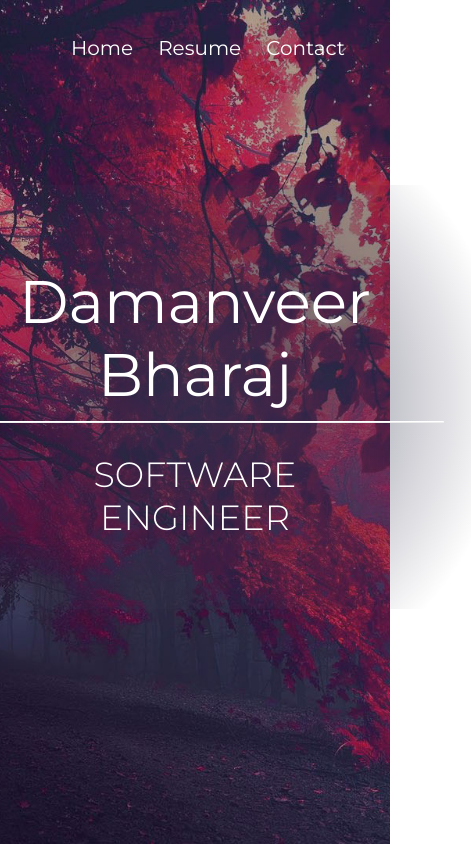
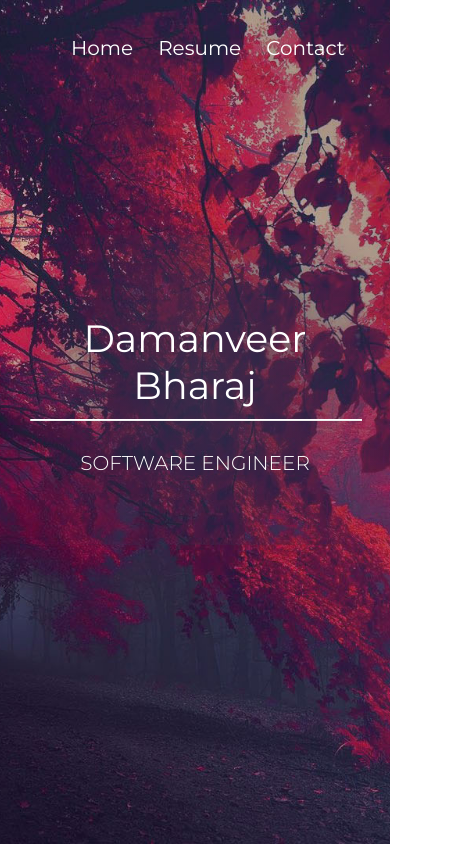
Before and after one commit to DamanB/portfolio, a React (Create React App) app: page / in a window 390 px wide. Shown: the whole page, 471 px wide, since content can reach past the window. Built offline with nearby package versions, Linux system fonts and the light colour scheme.

Commit message:
made hero responsive

```diff
--- a/src/styles/hero.css
+++ b/src/styles/hero.css
@@ -1,3 +1,29 @@
+/* responsive web variables */
+.hero{
+    --hero-header-fs: 38px;
+    --hero-subheader-fs: 20px;
+    --hero-content-padding: 60px 30px 60px 30px;
+    --hero-hr-width: 100%;
+}
+
+@media (min-width: 576px) {
+    .hero{
+        --hero-header-fs: 45px;
+        --hero-content-padding: 60px 10px 60px 10px;
+        --hero-hr-width: 120%;
+    }
+}
+
+@media (min-width: 992px) {
+    .hero{
+        --hero-header-fs: 60px;
+        --hero-subheader-fs: 35px;
+        --hero-content-padding: 60px 100px 60px 100px;
+        --hero-hr-width: 140%;
+    }
+}
+
+
 .hero {
     width: 100%;
     height: 100vh;
@@ -15,24 +41,24 @@
 }
 
 .hero-content {
-    margin-top: -50px;
+    margin-top: -65px;
     text-align: center;
-    padding: 60px 100px 60px 100px;
+    padding: var(--hero-content-padding);
     background:radial-gradient(circle at 50% 50%, rgba(49, 49, 77, 0.76) 0%, rgba(0, 0, 0, 0) 90%);
 }
 
 .hero-content h1{
     margin: 20px 0 10px 0;
-    font-size: 60px;
+    font-size: var(--hero-header-fs);
 }
 
 .hero-hr{
     border-top: 1px solid var(--light);
-    width: 140%;
-    margin-left: -20%;
+    width: var(--hero-hr-width);
+    margin-left: calc(-1 * ((var(--hero-hr-width) - 100%) / 2));
 }
 
 .hero-content p{
-    font-size: 35px;
+    font-size: var(--hero-subheader-fs);
     margin: 30px 0 10px 0;
 }
```
Also changed, not shown: 1 other file (tests, documents, lock files or other folders).
